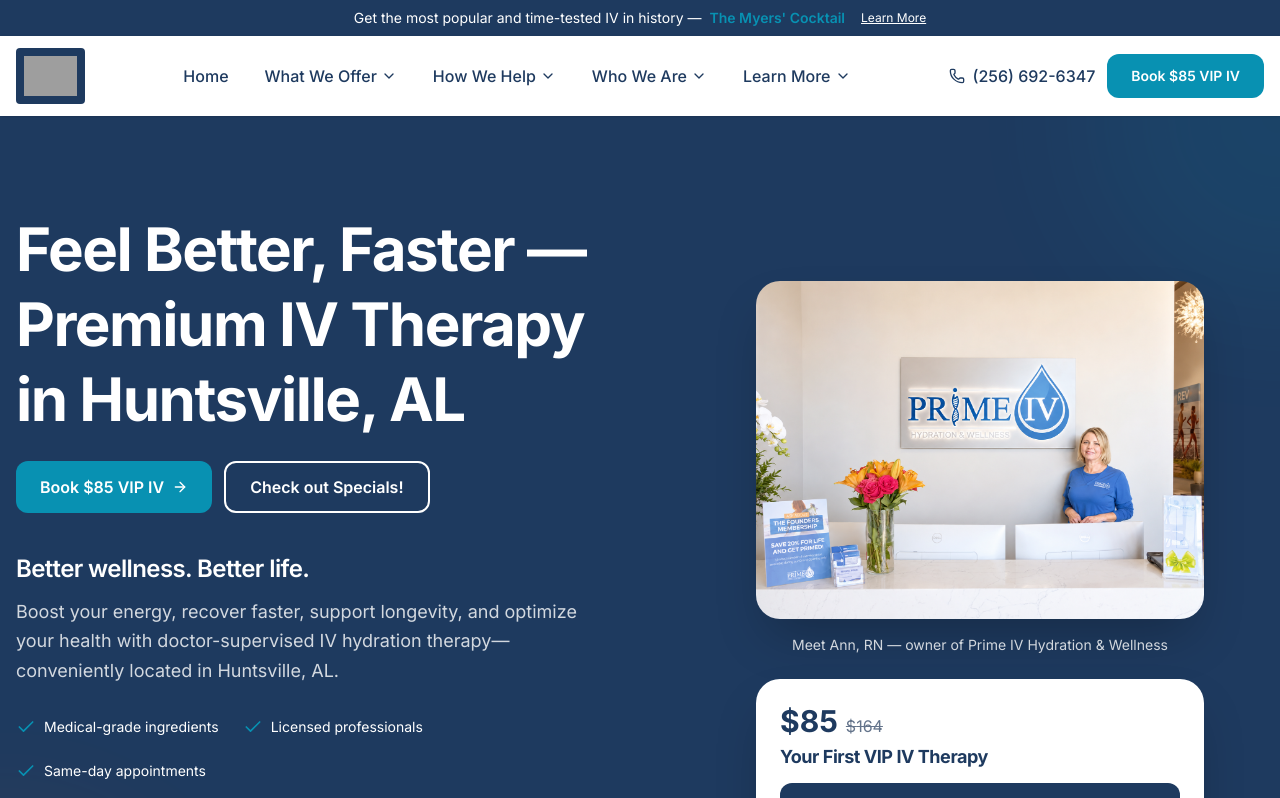
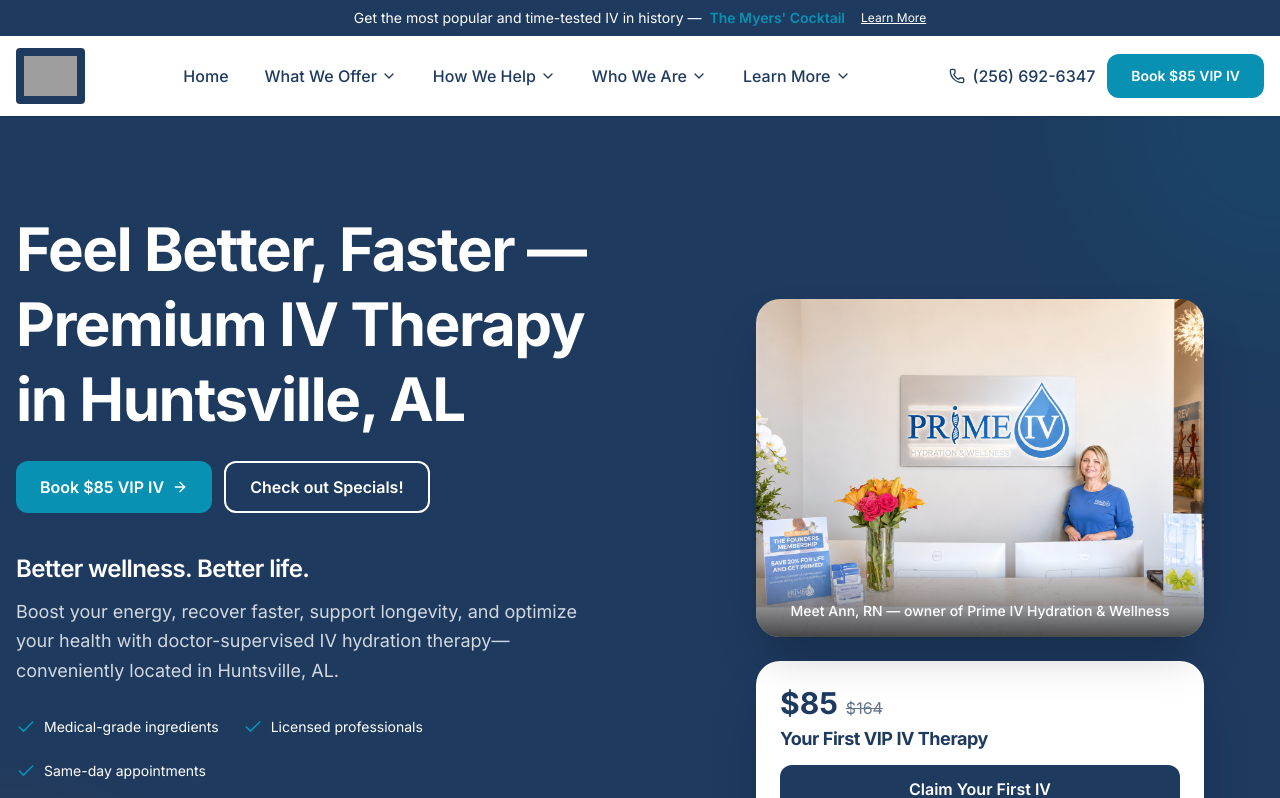
Before and after one commit to VandalsSmile/pivjv, a Next.js app: page / in a window 1280 px wide. Shown: the top 798 px of the page. Built offline with nearby package versions, Linux system fonts and the light colour scheme; grey boxes are pictures that could not be loaded.

Commit message:
feat: add owner photo overlay with gradient and text

```diff
--- a/components/sections/hero-section.tsx
+++ b/components/sections/hero-section.tsx
@@ -82,17 +82,18 @@
           {/* Right Content - Owner photo with floating offer card */}
           <div className="lg:pl-8">
             <div className="max-w-md mx-auto lg:ml-auto">
-              <div className="overflow-hidden rounded-2xl shadow-2xl">
+              <div className="relative overflow-hidden rounded-2xl shadow-2xl">
                 <img
                   src="/images/owner-ann-rn.png"
                   alt="Ann, RN, owner of Prime IV Hydration & Wellness, standing at the front desk beneath the Prime IV logo"
                   className="w-full h-auto object-cover"
                 />
+                <div className="absolute inset-x-0 bottom-0 bg-gradient-to-t from-black/70 via-black/30 to-transparent p-4 pt-10">
+                  <p className="text-center text-sm font-medium text-white">
+                    Meet Ann, RN — owner of {SITE_CONFIG.name}
+                  </p>
+                </div>
               </div>
-
-              <p className="text-center text-sm text-white/80 mt-4">
-                Meet Ann, RN — owner of {SITE_CONFIG.name}
-              </p>
 
               <div className="bg-white rounded-2xl shadow-2xl p-6 text-foreground mt-6">
                 <div className="flex items-baseline gap-2 mb-1">
```
